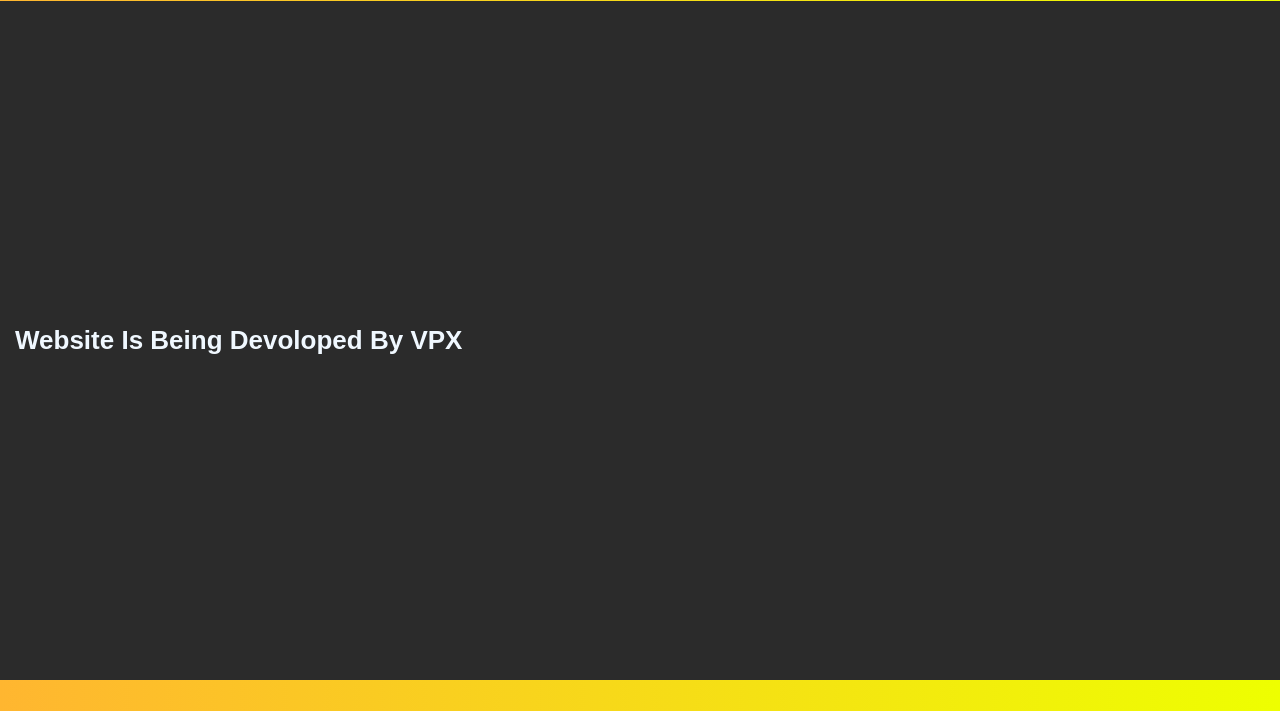
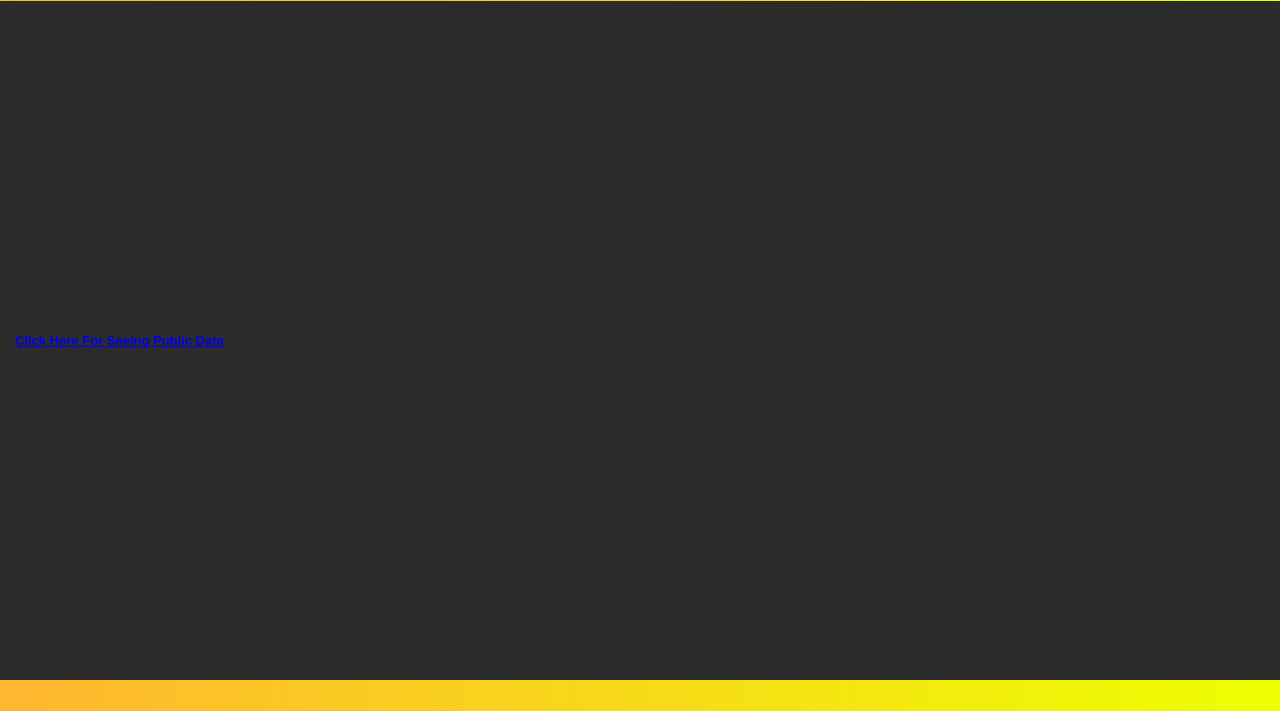
Before and after one commit to ferrofy/Home, a plain HTML site: page index.html in a window 1280 px wide. Shown: the part 89-800 px from the top of the page. Drawn offline with Linux system fonts and the light colour scheme.

Commit message:
Update index.html

```diff
--- a/index.html
+++ b/index.html
@@ -15,7 +15,7 @@
     </div>
 
     <div class="Content">
-        <h1>Website Is Being Devoloped By VPX</h1>
+        <a href="https://ferrofy.github.io/Public_Data">Click Here For Seeing Public Data</a>
     </div>
 
     <div class="Footer">
```
